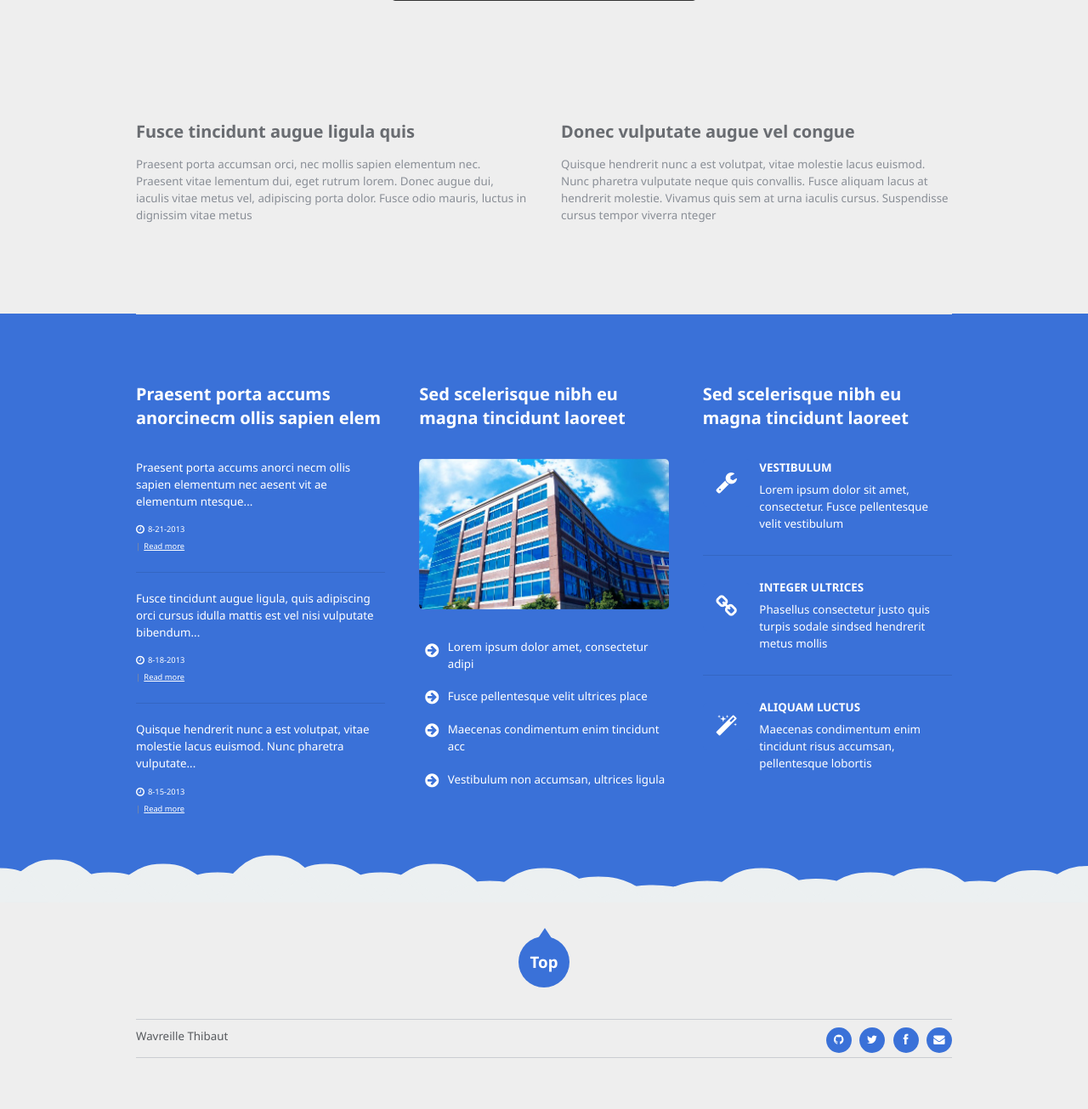
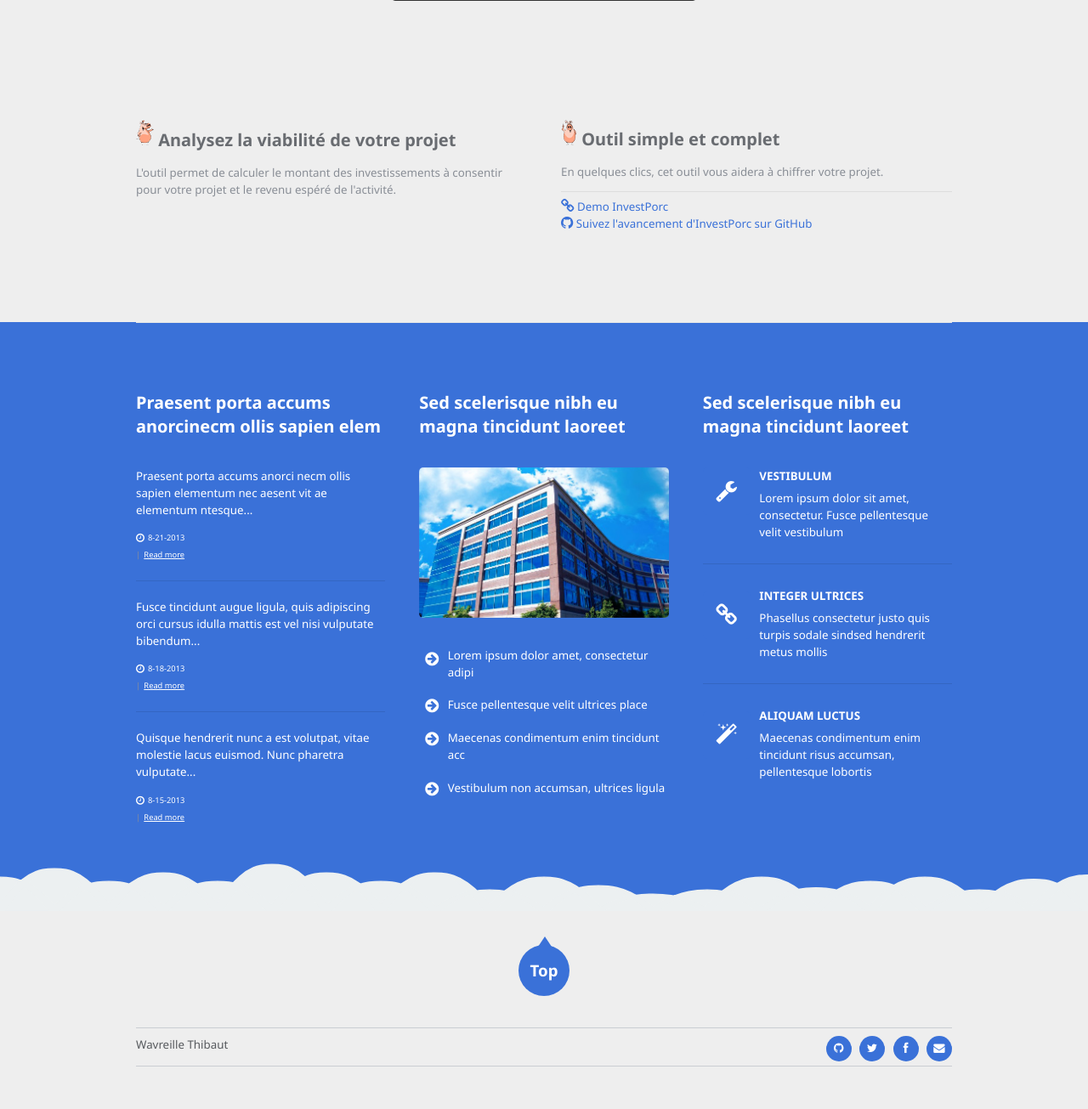
Before and after one commit to thibwa/thibautwavreille, a PHP site: page /index.php?p=banner in a window 1280 px wide. Shown: the part 712-2017 px from the top of the page at 85% size. Before the commit the page ends 1957 px from the top, so only its background shows below. Run offline with PHP 8.4, Linux system fonts and the light colour scheme.

Commit message:
Added content
Added citation & pictures & …

```diff
--- a/modules/home/banner.php
+++ b/modules/home/banner.php
@@ -25,8 +25,8 @@
 	</div>
 
 	<header>
-		<h2>Mucerat Leonros Cito Suere Nuctuset Ultrices Cosuere Aubilia Curae</h2>
-		<span>Lorem donec augue dui iaculis vitae metus vel adipiscing porta magna</span>
+		<h2>Le projet est le brouillon de l'avenir. Parfois, il faut à l'avenir des centaines de brouillons.</h2>
+		<span>Jules Renard</span>
 	</header>
 
 </div>
--- a/modules/home/responsive.php
+++ b/modules/home/responsive.php
@@ -101,26 +101,33 @@
 		<div class="6u">
 			<section>
 				<header>
-					<h2>Fusce tincidunt augue ligula quis</h2>
+                    <h2>
+                        <img src="images/projects/investporc/cochoncoul02.png" alt=""/>
+                        Analysez la viabilité de votre projet
+                    </h2>
 				</header>
 				<p>
-					Praesent porta accumsan orci, nec mollis sapien elementum nec. Praesent
-					vitae lementum dui, eget rutrum
-					lorem. Donec augue dui, iaculis vitae metus vel, adipiscing porta dolor.
-					Fusce odio mauris, luctus in dignissim vitae metus
-				</p>
+					L'outil permet de calculer le montant des investissements
+					à consentir pour votre projet et le revenu espéré de l'activité.
+		        </p>
 			</section>
 		</div>
 
 		<div class="6u">
 			<section>
 				<header>
-					<h2>Donec vulputate augue vel congue</h2>
+                    <h2>
+                        <img src="images/projects/investporc/cochon-prof-coul02.png" alt=""/>
+                        Outil simple et complet
+                    </h2>
 				</header>
 				<p>
-					Quisque hendrerit nunc a est volutpat, vitae molestie lacus euismod.
-					Nunc pharetra vulputate neque quis convallis. Fusce aliquam lacus at hendrerit
-					molestie. Vivamus quis sem at urna iaculis cursus. Suspendisse cursus tempor viverra nteger
+					En quelques clics, cet outil vous aidera à chiffrer votre projet.
+				</p>
+				<hr/>
+				<p>
+				    <a href="http://demo.investporc.cra.wallonie.be" target="_blank" class="icon icon-link"> Demo InvestPorc</a><br/>
+                    <a href="https://github.com/thibwa/investporc/" target="_blank" class="icon icon-github"> Suivez l'avancement d'InvestPorc sur GitHub</a>
 				</p>
 			</section>
 		</div>
```
Also changed, not shown: images/projects/investporc/cochon-prof-coul02.png (added), images/projects/investporc/cochoncoul02.png (added).
